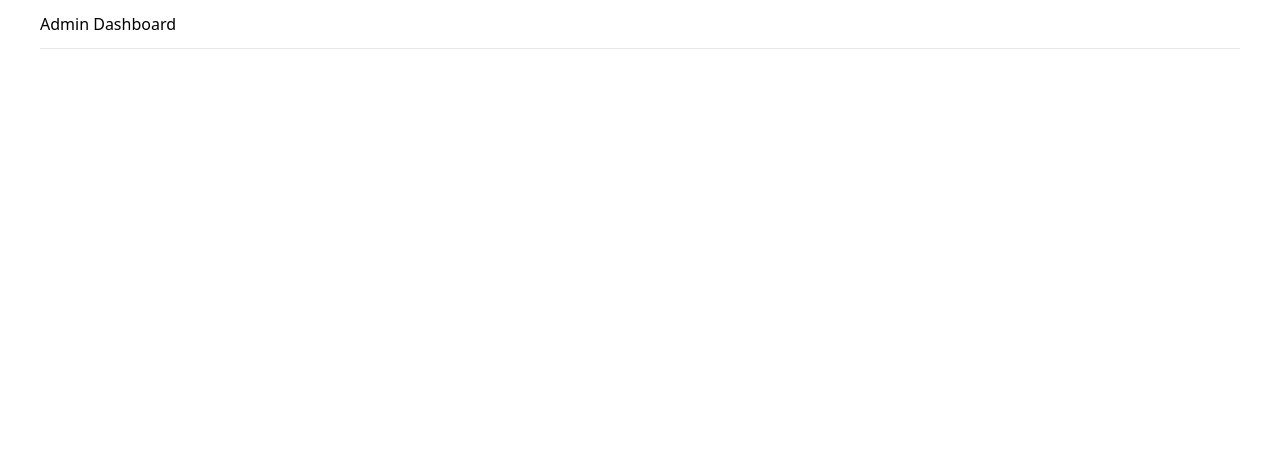
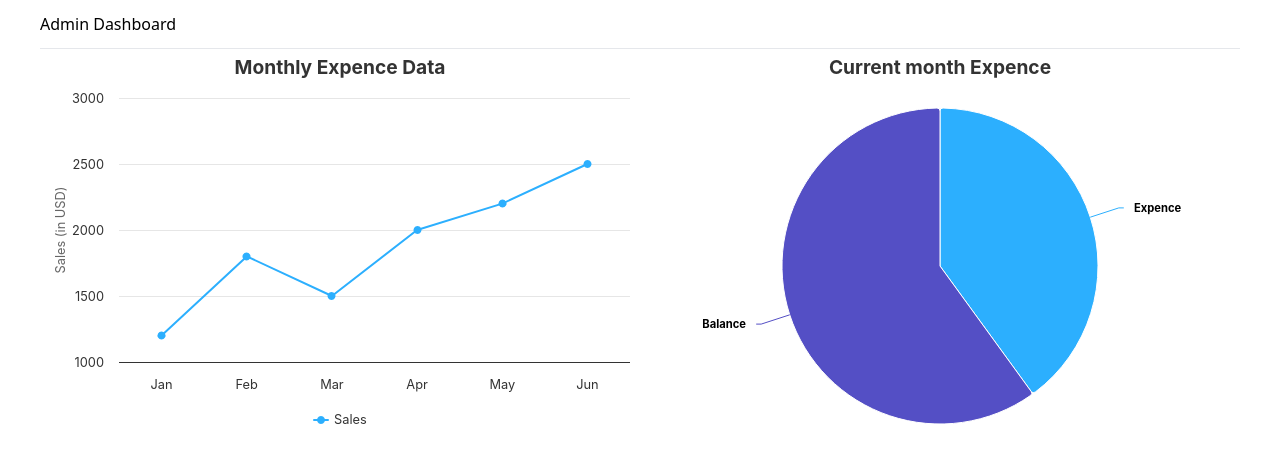
Before and after one commit to AkankshaChavan/au, a React (Create React App) app: page /admin in a window 1280 px wide. Shown: the top 462 px of the page. Built offline with nearby package versions, Linux system fonts and the light colour scheme; the HTML template or start-up script is replaced by a standard one.

Commit message:
Pie chart

```diff
--- a/src/App.css
+++ b/src/App.css
@@ -1,3 +1,7 @@
 @tailwind base;
 @tailwind components;
 @tailwind utilities;
+
+.highcharts-credits {
+  display: none !important;
+}
--- a/src/App.js
+++ b/src/App.js
@@ -12,7 +12,7 @@ function App() {
     <BrowserRouter>
       <div className="App">
         <div>
-          <div className="h-[100vh] relative">
+          <div className="min-h-screen relative">
             <Routes>
               <Route path="/login" element={<Login />} />
               <Route path="/" element={<Dashboard />} />
--- a/src/component/LineChart.js
+++ b/src/component/LineChart.js
@@ -5,7 +5,7 @@ import HighchartsReact from "highcharts-react-official";
 const LineChart = () => {
   const options = {
     title: {
-      text: "Monthly Sales Data",
+      text: "Monthly Expence Data",
     },
     xAxis: {
       categories: ["Jan", "Feb", "Mar", "Apr", "May", "Jun"],
--- /dev/null
+++ b/src/component/PieChart.js
@@ -0,0 +1,27 @@
+import React from "react";
+import Highcharts from "highcharts";
+import HighchartsReact from "highcharts-react-official";
+
+const PieChart = () => {
+  const options = {
+    chart: {
+      type: "pie",
+    },
+    title: {
+      text: "Current month Expence",
+    },
+    series: [
+      {
+        name: "Current month Expence",
+        data: [
+          { name: "Expence", y: 40 },
+          { name: "Balance", y: 60 },
+        ],
+      },
+    ],
+  };
+
+  return <HighchartsReact highcharts={Highcharts} options={options} />;
+};
+
+export default PieChart;
--- a/src/component/admin.js
+++ b/src/component/admin.js
@@ -1,4 +1,6 @@
 import React from "react";
+import LineChart from "./LineChart";
+import PieChart from "./PieChart";
 
 function Admin() {
   return (
@@ -15,7 +17,14 @@ function Admin() {
             </div> */}
           </div>
 
-          <div className=""></div>
+          <div className="flex flex-col md:flex-row">
+            <div className="w-full md:w-1/2">
+              <LineChart />
+            </div>
+            <div className="w-full md:w-1/2">
+              <PieChart />
+            </div>
+          </div>
         </div>
       </div>
     </>
--- a/src/pages/dashboard.js
+++ b/src/pages/dashboard.js
@@ -10,7 +10,6 @@ function Dashboard() {
     <>
       <Header />
       <Admin />
-      <LineChart />
       <Footer />
     </>
   );
```
